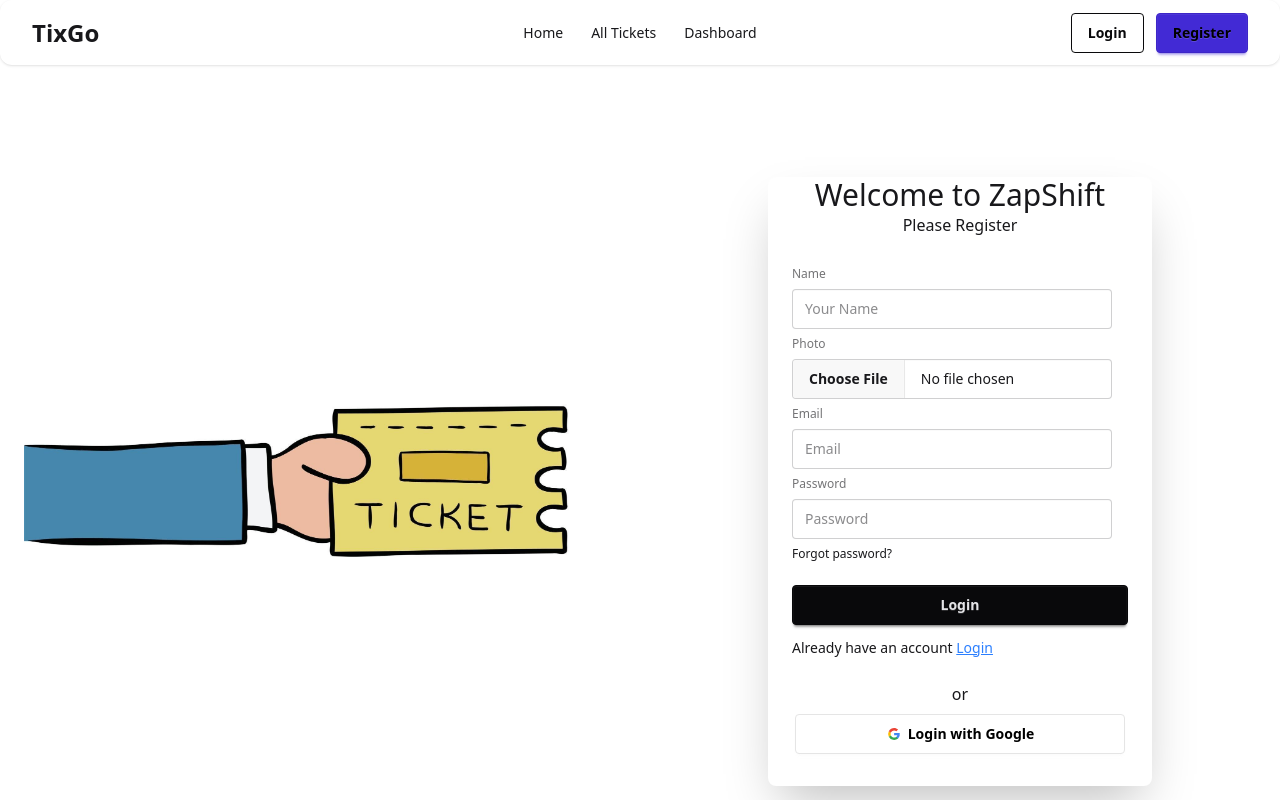
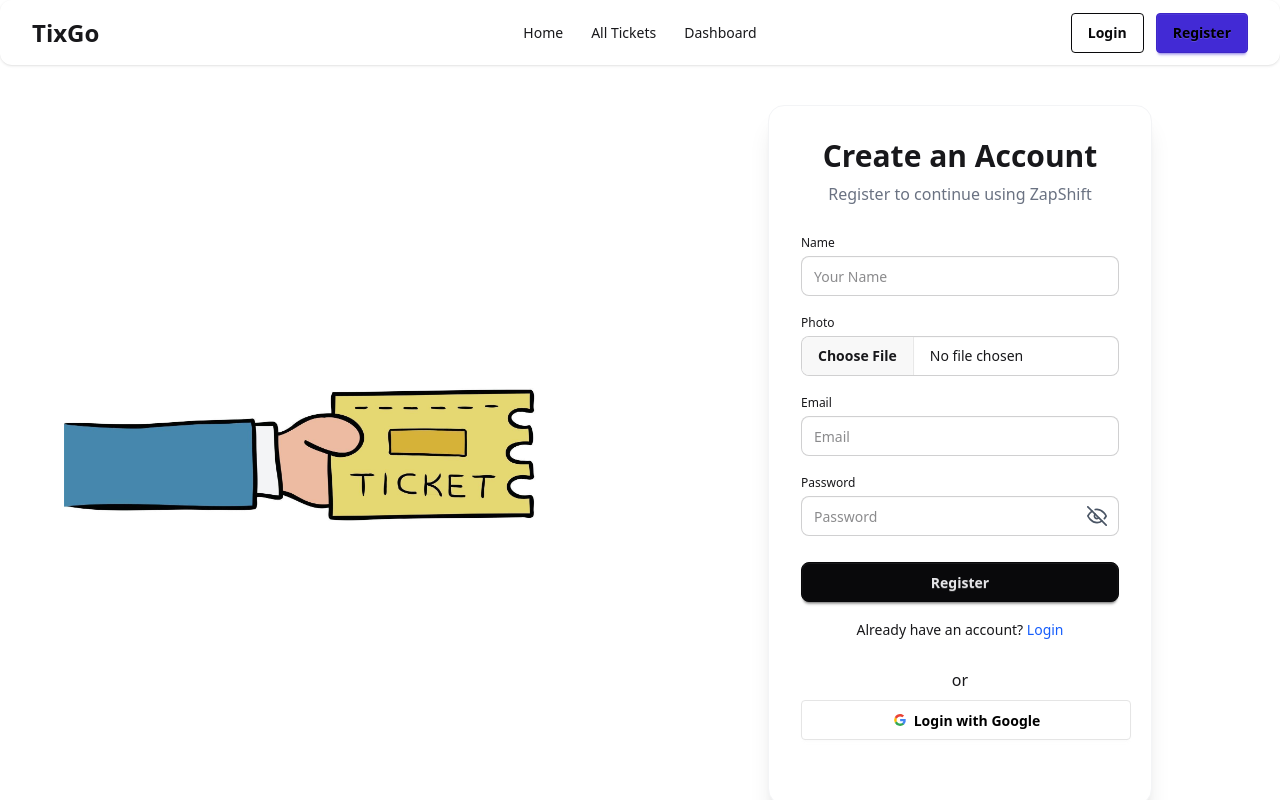
Before and after one commit to Zarif207/tixgo-client, a React (Vite) app: page /auth/register in a window 1280 px wide. Shown: the top 800 px of the page. Built offline with nearby package versions, Linux system fonts and the light colour scheme; no server answers.

Commit message:
fixed some bugs in authentication

```diff
--- a/src/Layouts/AuthLayout.jsx
+++ b/src/Layouts/AuthLayout.jsx
@@ -6,26 +6,31 @@
 
 const AuthLayout = () => {
   return (
-    <div>
-    <Navbar/>
-      <div className="min-h-screen grid grid-cols-1 md:grid-cols-2">
-        {/* LEFT SIDE IMAGE */}
-        <div className="hidden md:flex items-center justify-center p-6">
+    <div className="min-h-screen flex flex-col">
+      <Navbar />
+
+      {/* MAIN CONTENT */}
+      <div className="flex-1 grid grid-cols-1 md:grid-cols-2 items-center">
+
+        {/* LEFT IMAGE */}
+        <div className="hidden md:flex items-center justify-center h-full p-8">
           <img
             src={authImg}
-            alt="Auth Illustration"
-            className=" object-cover rounded-xl h-[300] w-[300] "
+            alt="Auth"
+            className="w-full max-w-lg object-cover rounded-2xl"
           />
         </div>
 
-        {/* RIGHT SIDE OUTLET */}
+        {/* RIGHT FORM */}
         <div className="flex items-center justify-center p-6">
           <div className="w-full max-w-md">
-           <Outlet/>
+            <Outlet />
           </div>
         </div>
+
       </div>
-      <Footer/>
+
+      <Footer />
     </div>
   );
 };
--- a/src/Pages/Auth/Login.jsx
+++ b/src/Pages/Auth/Login.jsx
@@ -1,9 +1,9 @@
-import React from 'react';
+import React, { useState } from "react";
 import { useForm } from "react-hook-form";
-import UseAuth from '../../Hooks/UseAuth';
-import { Link, useLocation, useNavigate } from 'react-router';
-import SocialLogin from './SocialLogin';
-
+import UseAuth from "../../Hooks/UseAuth";
+import { Link, useLocation, useNavigate } from "react-router";
+import SocialLogin from "./SocialLogin";
+import { FiEye, FiEyeOff } from "react-icons/fi";
 
 const Login = () => {
   const {
@@ -11,26 +11,20 @@
     handleSubmit,
     formState: { errors },
   } = useForm();
-
   const { signInUser } = UseAuth();
   const location = useLocation();
   const navigate = useNavigate();
 
+  const [showPassword, setShowPassword] = useState(false);
+
   const handleLogIn = (data) => {
-    console.log("from data", data);
     signInUser(data.email, data.password)
-      .then((result) => {
-        console.log(result.user);
-        navigate(location.state || "/");
-      })
-      .catch((error) => {
-        console.log(error.message);
-      });
+      .then(() => navigate(location.state || "/"))
+      .catch((error) => console.log(error.message));
   };
 
   return (
-    <div className="min-h-screen flex items-center justify-center p-4">
-      <div className="w-full max-w-md bg-white shadow-xl rounded-2xl p-8 border border-gray-100">
+    <div className="w-full bg-white shadow-xl rounded-2xl p-8 border border-gray-100">
       <h3 className="text-3xl font-bold text-center mb-2">Welcome Back</h3>
       <p className="text-center text-gray-500 mb-6">Please login to continue</p>
 
@@ -43,38 +37,60 @@
             {...register("email", { required: true })}
             className="input input-bordered w-full rounded-lg"
             placeholder="Enter your email"
+            autoComplete="email"
           />
           {errors.email?.type === "required" && (
-              <p className="text-red-500 text-sm">Email is required</p>
+            <p className="text-red-500">Email is Required</p>
           )}
         </div>
 
         {/* Password */}
         <div className="flex flex-col gap-1">
           <label className="font-medium">Password</label>
+
+          <div className="relative">
             <input
-              type="password"
+              type={showPassword ? "text" : "password"}
               {...register("password", { required: true, minLength: 6 })}
-              className="input input-bordered w-full rounded-lg"
+              className="input input-bordered w-full rounded-lg pr-12"
               placeholder="Enter your password"
+              autoComplete="current-password"
             />
+
+            <button
+              type="button"
+              onClick={() => setShowPassword(!showPassword)}
+              aria-label={showPassword ? "Hide password" : "Show password"}
+              className="absolute right-3 top-1/2 -translate-y-1/2 z-20 text-xl text-gray-600 hover:text-gray-800"
+            >
+              {showPassword ? <FiEye /> : <FiEyeOff />}
+            </button>
+          </div>
+
           {errors.password?.type === "required" && (
-              <p className="text-red-500 text-sm">Password is required</p>
+            <p className="text-red-500">Password required</p>
           )}
           {errors.password?.type === "minLength" && (
-              <p className="text-red-500 text-sm">Password must be at least 6 characters</p>
+            <p className="text-red-500">
+              Password must be 6 characters or longer
+            </p>
           )}
         </div>
 
         <div className="flex justify-end">
-            <button className="text-sm text-blue-600 hover:underline">Forgot password?</button>
+          <button
+            type="button"
+            className="text-sm text-blue-600 hover:underline"
+          >
+            Forgot password?
+          </button>
         </div>
 
         <button className="btn btn-neutral w-full rounded-lg">Login</button>
       </form>
 
       <p className="text-center mt-4 text-sm">
-          New to Tixgo? {" "}
+        New to Tixgo?{" "}
         <Link
           state={location.state}
           className="text-blue-600 font-medium hover:underline"
@@ -88,7 +104,6 @@
         <SocialLogin />
       </div>
     </div>
-    </div>
   );
 };
 
--- a/src/Pages/Auth/Register.jsx
+++ b/src/Pages/Auth/Register.jsx
@@ -1,10 +1,11 @@
-import React from "react";
+import React, { useState } from "react";
 import { useForm } from "react-hook-form";
 import UseAuth from "../../Hooks/UseAuth";
 import { Link, useLocation, useNavigate } from "react-router";
 import axios from "axios";
 import SocialLogin from "./SocialLogin";
 import UseAxiosSecure from "../../Hooks/UseAxiosSecure";
+import { FiEye, FiEyeOff } from "react-icons/fi";
 
 const Register = () => {
   const {
@@ -15,57 +16,49 @@
   const { userRegister, updateUserProfile } = UseAuth();
   const location = useLocation();
   const navigate = useNavigate();
-  const axiosSecure = UseAxiosSecure()
+  const axiosSecure = UseAxiosSecure();
 
+  const [showPassword, setShowPassword] = useState(false);
 
   const handleRegistration = (data) => {
-
     const profileImg = data.photo[0];
     userRegister(data.email, data.password)
       .then(() => {
-
-        // 1. store the photo in form data
         const formData = new FormData();
         formData.append("image", profileImg);
 
-        // 2. upload the image to imgBB server
         const Image_API_URL = `https://api.imgbb.com/1/upload?key=${
           import.meta.env.VITE_image_hosting_key
         }`;
-        axios.post(Image_API_URL, formData)
-        .then((res) => {
+
+        axios.post(Image_API_URL, formData).then((res) => {
           const photoURL = res.data.data.url;
 
-          // crate user in the database
           const userInfo = {
             email: data.email,
             displayName: data.name,
             photoURL: photoURL,
+          };
+
+          axiosSecure.post("/users", userInfo).then((res) => {
+            if (res.data.insertedId) {
+              console.log("user created in the database");
             }
-          axiosSecure.post('/users', userInfo)
-          .then(res =>{
-            if(res.data.insertedId){
-              console.log('user created in the database')
-            }
-          })
+          });
 
-          //3.update profile to firebase user
           const userProfile = {
             displayName: data.name,
             photoURL: photoURL,
           };
+
           updateUserProfile(userProfile)
             .then(() => {
-              // Profile updated
-              console.log("profile updated");
               navigate(location.state || "/");
             })
             .catch((error) => {
               console.log(error.message);
             });
         });
-
-        // update profile with name and photoURL
       })
       .catch((error) => {
         console.log(error.message);
@@ -73,57 +66,84 @@
   };
 
   return (
-    <div className="card bg-base-100 w-full mx-auto max-w-sm shrink-0 shadow-2xl">
-      <h3 className="text-3xl text-center">Welcome to ZapShift</h3>
-      <p className="text-center">Please Register</p>
-      <form className="card-body" onSubmit={handleSubmit(handleRegistration)}>
-        <fieldset className="fieldset">
-          {/* name */}
-          <label className="label">Name</label>
+    <div className="w-full max-w-sm mx-auto bg-white shadow-xl rounded-2xl p-8 border border-gray-100">
+      {/* Title + Subtitle (matching Login) */}
+      <h3 className="text-3xl font-bold text-center mb-2">Create an Account</h3>
+      <p className="text-center text-gray-500 mb-6">
+        Register to continue using ZapShift
+      </p>
+
+      <form className="space-y-4" onSubmit={handleSubmit(handleRegistration)}>
+        <fieldset className="fieldset space-y-3">
+          {/* Name */}
+          <div className="flex flex-col gap-1">
+            <label className="font-medium">Name</label>
             <input
               type="text"
               {...register("name", { required: true })}
-            className="input"
+              className="input input-bordered w-full rounded-lg"
               placeholder="Your Name"
             />
             {errors.name?.type === "required" && (
               <p className="text-red-500">Name is Required</p>
             )}
+          </div>
+
           {/* Photo */}
-          <label className="label">Photo</label>
+          <div className="flex flex-col gap-1">
+            <label className="font-medium">Photo</label>
             <input
               type="file"
               {...register("photo", { required: true })}
-            className="file-input"
-            placeholder="Your Photo"
+              className="file-input w-full rounded-lg"
             />
-          {errors.name?.type === "required" && (
+            {errors.photo?.type === "required" && (
               <p className="text-red-500">Photo is Required</p>
             )}
-          {/* email */}
-          <label className="label">Email</label>
+          </div>
+
+          {/* Email */}
+          <div className="flex flex-col gap-1">
+            <label className="font-medium">Email</label>
             <input
               type="email"
               {...register("email", { required: true })}
-            className="input"
+              className="input input-bordered w-full rounded-lg"
               placeholder="Email"
             />
             {errors.email?.type === "required" && (
               <p className="text-red-500">Email is Required</p>
             )}
-          {/* password */}
-          <label className="label">Password</label>
+          </div>
+
+          {/* Password */}
+          <div className="flex flex-col gap-1">
+            <label className="font-medium">Password</label>
+
+            <div className="relative">
               <input
-            type="password"
+                type={showPassword ? "text" : "password"}
                 {...register("password", {
                   required: true,
                   minLength: 6,
                   pattern:
                     /^(?=.*[A-Z])(?=.*[a-z])(?=.*\d)(?=.*[@$!%*?&])[A-Za-z\d@$!%*?&]{6,20}$/,
                 })}
-            className="input"
+                className="input input-bordered w-full rounded-lg pr-12"
                 placeholder="Password"
+                autoComplete="new-password"
               />
+
+              <button
+                type="button"
+                onClick={() => setShowPassword(!showPassword)}
+                aria-label={showPassword ? "Hide password" : "Show password"}
+                className="absolute right-3 top-1/2 -translate-y-1/2 z-20 text-xl text-gray-600 hover:text-gray-800"
+              >
+                {showPassword ? <FiEye /> : <FiEyeOff />}
+              </button>
+            </div>
+
             {errors.password?.type === "required" && (
               <p className="text-red-500">Password required</p>
             )}
@@ -138,24 +158,30 @@
                 character
               </p>
             )}
+          </div>
 
-          <div>
-            <a className="link link-hover">Forgot password?</a>
-          </div>
-          <button className="btn btn-neutral mt-4">Login</button>
-        </fieldset>
-        <p>
-          Already have an account{" "}
+          {/* Submit */}
+          <button className="btn btn-neutral w-full rounded-lg mt-2">
+            Register
+          </button>
+
+          {/* Login link */}
+          <p className="text-sm text-center">
+            Already have an account?{" "}
             <Link
+              to="/auth/login"
               state={location.state}
-            className="text-blue-500 underline"
-            to="/auth/login"
+              className="text-blue-600 font-medium hover:underline"
             >
               Login
             </Link>
           </p>
+        </fieldset>
       </form>
+
+      <div className="mt-6">
         <SocialLogin />
+      </div>
     </div>
   );
 };
```
Lines whose indentation alone changed are shown as unchanged.
